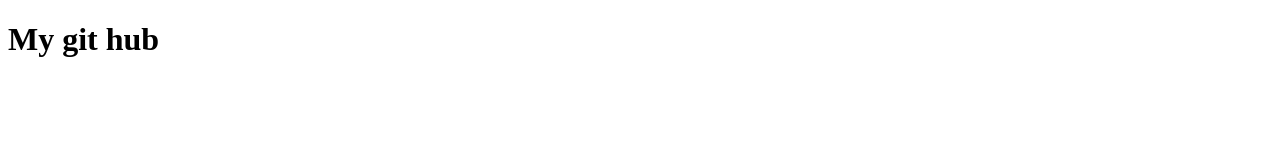
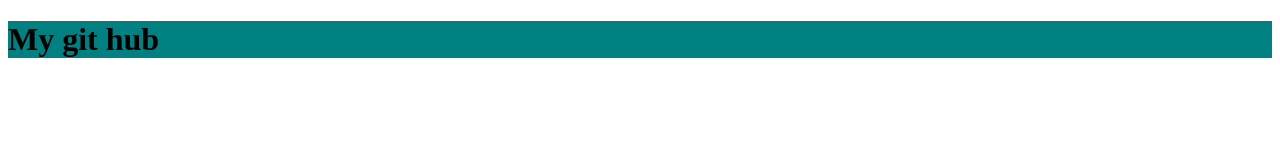
Before and after one commit to shanzida-rifa/my-github-repo, a plain HTML site: page index.html in a window 1280 px wide. Drawn offline with Linux system fonts and the light colour scheme.

Commit message:
added some

```diff
--- a/index.html
+++ b/index.html
@@ -4,6 +4,7 @@
 <head>
     <meta charset="UTF-8">
     <meta name="viewport" content="width=device-width, initial-scale=1.0">
+    <link rel="stylesheet" href="styles/style.css">
     <title>Document</title>
 </head>
 
--- /dev/null
+++ b/styles/style.css
@@ -0,0 +1,3 @@
+h1 {
+    background-color: teal;
+}
```
